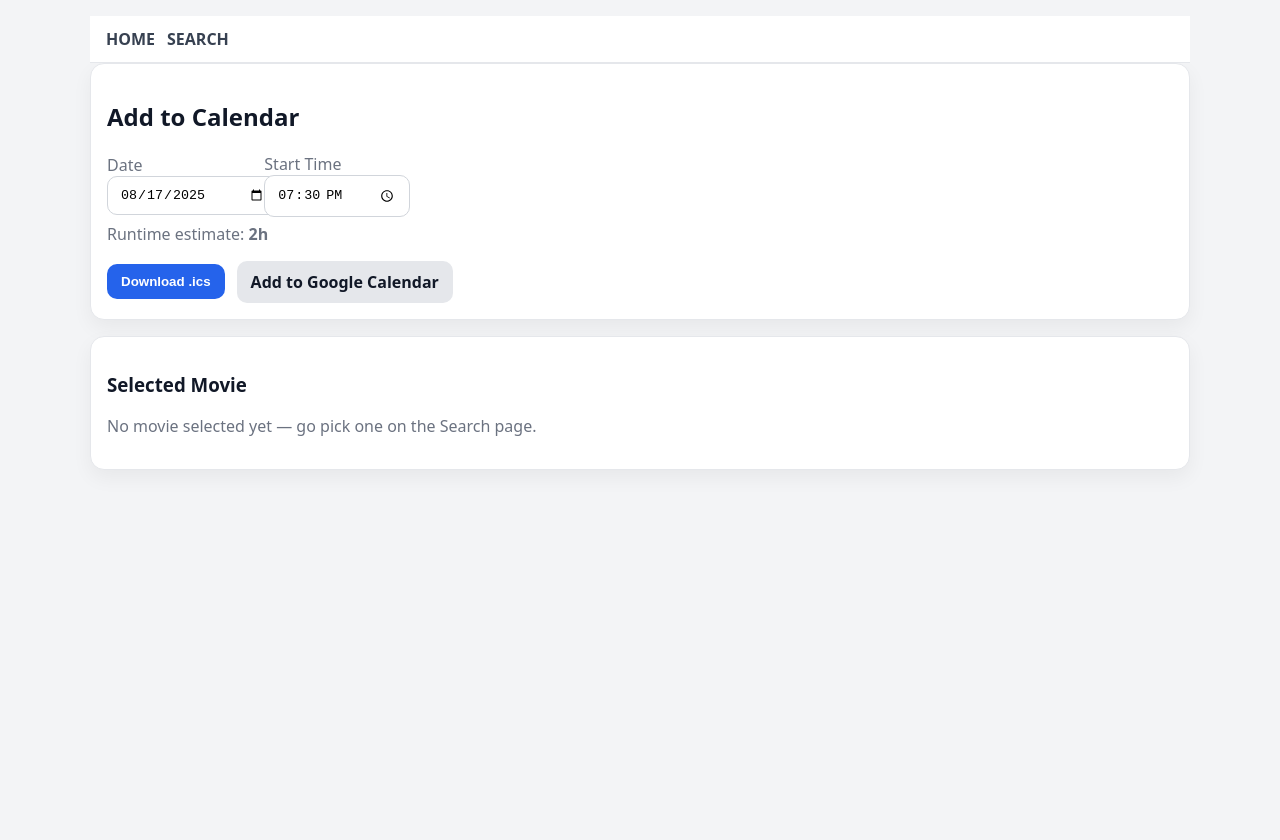
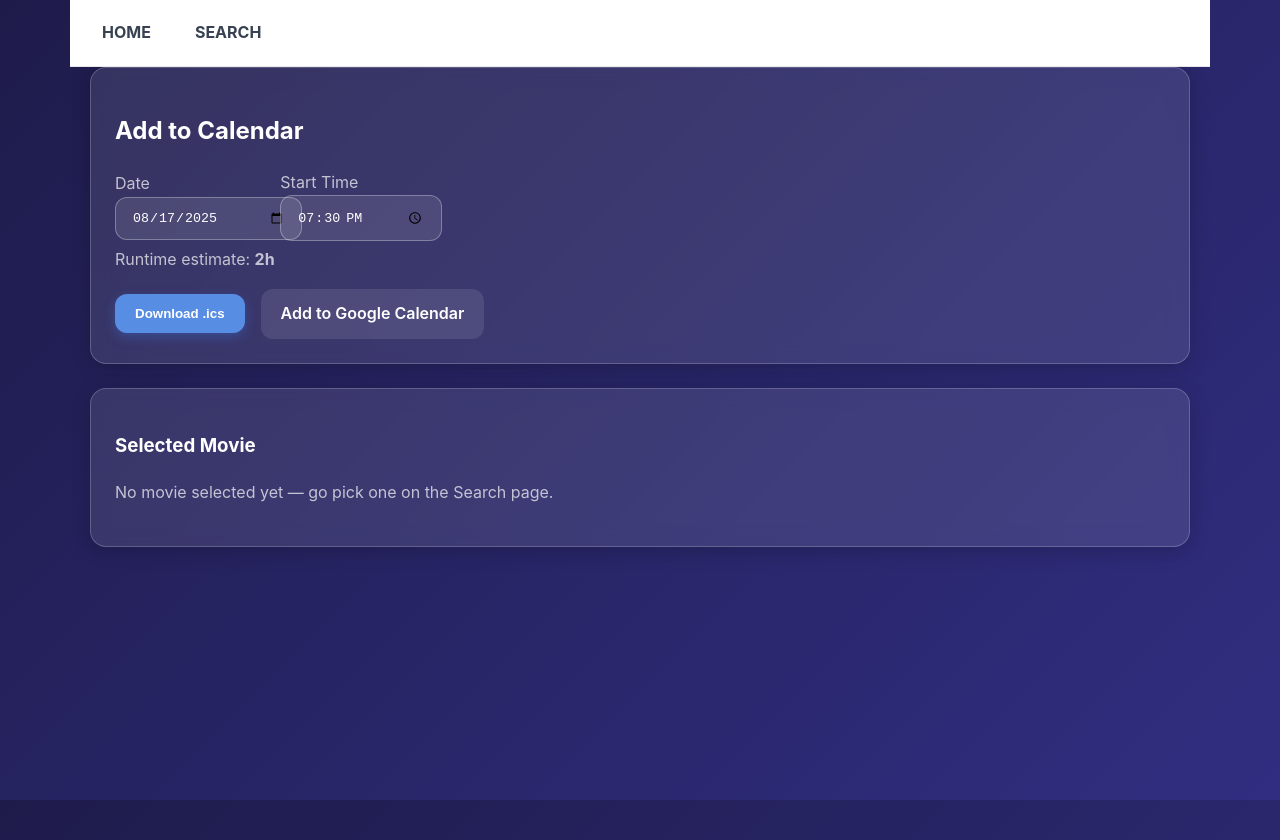
Before and after one commit to fatimaAlku/MovieNight, a React (Vite) app: page /calendar in a window 1280 px wide. Before the commit the page ends 800 px from the top, so only its background shows below. Built offline with nearby package versions, Linux system fonts and the light colour scheme; no server answers; the HTML template or start-up script is replaced by a standard one.

Commit message:
adjusted css

```diff
--- a/src/App.css
+++ b/src/App.css
@@ -3,19 +3,32 @@
   margin: 0 auto;
   padding: 6rem 2rem 2rem 2rem;
   text-align: center;
+  background: linear-gradient(135deg, #667eea 0%, #764ba2 100%);
+  min-height: 100vh;
+  border-radius: 20px;
+  box-shadow: 0 20px 40px rgba(0, 0, 0, 0.1);
 }
 
 .logo {
   height: 6em;
   padding: 1.5em;
   will-change: filter;
-  transition: filter 300ms;
+  transition: all 300ms ease;
+  border-radius: 50%;
+  background: rgba(255, 255, 255, 0.1);
+  backdrop-filter: blur(10px);
+  border: 1px solid rgba(255, 255, 255, 0.2);
 }
+
 .logo:hover {
   filter: drop-shadow(0 0 2em #646cffaa);
+  transform: scale(1.05);
+  background: rgba(255, 255, 255, 0.15);
 }
+
 .logo.react:hover {
   filter: drop-shadow(0 0 2em #61dafbaa);
+  transform: scale(1.05);
 }
 
 @keyframes logo-spin {
@@ -27,16 +40,85 @@
   }
 }
 
+@keyframes float {
+  0%, 100% {
+    transform: translateY(0px);
+  }
+  50% {
+    transform: translateY(-10px);
+  }
+}
+
 @media (prefers-reduced-motion: no-preference) {
   a:nth-of-type(2) .logo {
-    animation: logo-spin infinite 20s linear;
+    animation: logo-spin infinite 20s linear, float 3s ease-in-out infinite;
   }
 }
 
 .card {
   padding: 2em;
+  background: rgba(255, 255, 255, 0.1);
+  backdrop-filter: blur(15px);
+  border-radius: 16px;
+  border: 1px solid rgba(255, 255, 255, 0.2);
+  margin: 2rem 0;
+  transition: all 300ms ease;
+  box-shadow: 0 8px 32px rgba(0, 0, 0, 0.1);
+}
+
+.card:hover {
+  transform: translateY(-5px);
+  box-shadow: 0 15px 35px rgba(0, 0, 0, 0.15);
+  background: rgba(255, 255, 255, 0.15);
 }
 
 .read-the-docs {
-  color: #888;
+  color: rgba(255, 255, 255, 0.7);
+  transition: color 300ms ease;
+  font-weight: 300;
+  letter-spacing: 0.5px;
 }
+
+.read-the-docs:hover {
+  color: rgba(255, 255, 255, 0.9);
+}
+
+
+* {
+  box-sizing: border-box;
+}
+
+body {
+  background: #1a1a2e;
+  font-family: 'Inter', -apple-system, BlinkMacSystemFont, 'Segoe UI', 'Roboto', sans-serif;
+  line-height: 1.6;
+}
+
+h1, h2, h3 {
+  color: rgba(255, 255, 255, 0.9);
+  font-weight: 600;
+  margin-bottom: 1rem;
+}
+
+p {
+  color: rgba(255, 255, 255, 0.8);
+  font-weight: 300;
+}
+
+button {
+  background: linear-gradient(45deg, #667eea, #764ba2);
+  border: none;
+  padding: 12px 24px;
+  border-radius: 25px;
+  color: white;
+  font-weight: 500;
+  cursor: pointer;
+  transition: all 300ms ease;
+  box-shadow: 0 4px 15px rgba(102, 126, 234, 0.3);
+}
+
+button:hover {
+  transform: translateY(-2px);
+  box-shadow: 0 8px 25px rgba(102, 126, 234, 0.4);
+  background: linear-gradient(45deg, #5a6fd8, #6a42a0);
+}
--- a/src/index.css
+++ b/src/index.css
@@ -1,64 +1,248 @@
-:root{
-  --muted:#6b7280; --danger:#b91c1c;
+html, body, #root {
+  height: 100%;
 }
 
-html, body, #root { height: 100%; }
-body { margin: 0; background: #f3f4f6; color: #111827;
-  font-family: ui-sans-serif, system-ui, Segoe UI, Roboto, Helvetica, Arial;
+body {
+  margin: 0;
+  background: linear-gradient(135deg, #1e1b4b 0%, #312e81 100%);
+  color: #ffffff;
+  font-family: 'Inter', -apple-system, BlinkMacSystemFont, sans-serif;
+  line-height: 1.6;
 }
-.App { max-width: 1100px; margin: 0 auto; padding: 16px; }
 
-.stack { display: grid; gap: 16px; }
-.row { display:flex; gap:12px; align-items:center; }
-.row.wrap { flex-wrap: wrap; }
+.App {
+  max-width: 1100px;
+  margin: 0 auto;
+  padding: 20px;
+  min-height: 100vh;
+}
+
+.stack {
+  display: grid;
+  gap: 24px;
+}
+
+.row {
+  display: flex;
+  gap: 16px;
+  align-items: center;
+}
+
+.row.wrap {
+  flex-wrap: wrap;
+}
 
 .card {
-  background: #fff; border: 1px solid #e5e7eb; border-radius: 14px; padding: 16px;
-  box-shadow: 0 8px 20px rgba(0,0,0,.05);
+  background: rgba(255, 255, 255, 0.1);
+  border: 1px solid rgba(255, 255, 255, 0.2);
+  border-radius: 16px;
+  padding: 24px;
+  backdrop-filter: blur(10px);
+  box-shadow: 0 4px 20px rgba(0, 0, 0, 0.2);
+  transition: transform 0.2s ease;
 }
-.card img { border-radius: 10px; max-width: 100%; height: auto; }
-.card .card-body { margin-top: 10px; }
+
+.card:hover {
+  transform: translateY(-2px);
+}
+
+.card img {
+  border-radius: 12px;
+  max-width: 100%;
+  height: auto;
+}
+
+.card .card-body {
+  margin-top: 16px;
+}
 
 .btn {
-  background: #2563eb; color: #fff; padding: 10px 14px; border-radius: 10px; border: none;
-  cursor: pointer; text-decoration: none; font-weight: 700; display:inline-flex; align-items:center;
+  background: #588de4;
+  color: white;
+  padding: 12px 20px;
+  border-radius: 12px;
+  border: none;
+  cursor: pointer;
+  text-decoration: none;
+  font-weight: 600;
+  display: inline-flex;
+  align-items: center;
+  gap: 8px;
+  transition: all 0.2s ease;
+  box-shadow: 0 4px 12px rgba(59, 130, 246, 0.3);
 }
-.btn:hover { background:#1d4ed8; }
-.btn.secondary { background:#e5e7eb; color:#111827; }
-.btn.secondary:hover { background:#d1d5db; }
+
+.btn:hover {
+  background: #2563eb;
+  transform: translateY(-1px);
+  box-shadow: 0 6px 16px rgba(59, 130, 246, 0.4);
+}
+
+.btn.secondary {
+  background: rgba(255, 255, 255, 0.1);
+  color: white;
+  box-shadow: none;
+}
+
+.btn.secondary:hover {
+  background: rgba(255, 255, 255, 0.2);
+}
 
 .input {
-  width: 100%; border: 1px solid #d1d5db; border-radius: 10px; padding: 10px 12px; outline: none;
+  width: 100%;
+  border: 1px solid rgba(255, 255, 255, 0.3);
+  border-radius: 12px;
+  padding: 12px 16px;
+  outline: none;
+  background: rgba(255, 255, 255, 0.1);
+  color: white;
+  transition: all 0.2s ease;
 }
-.input:focus { border-color:#93c5fd; box-shadow: 0 0 0 3px rgba(59,130,246,.2); }
 
-.muted { color: var(--muted); }
-.error { color: var(--danger); font-weight: 700; }
+.input:focus {
+  border-color: #3b82f6;
+  box-shadow: 0 0 0 3px rgba(59, 130, 246, 0.3);
+}
+
+.input::placeholder {
+  color: rgba(255, 255, 255, 0.6);
+}
+
+.muted {
+  color: rgba(255, 255, 255, 0.7);
+}
+
+.error {
+  color: #f87171;
+  font-weight: 600;
+}
 
 /* Nav */
 .nav {
-  display:flex; gap:12px; padding:12px 16px; border-bottom:1px solid #e5e7eb; background:#fff;
-  position: sticky; top: 0; z-index: 10;
+  display: flex;
+  gap: 20px;
+  padding: 20px;
+  border-bottom: 1px solid rgba(255, 255, 255, 0.2);
+  background: rgba(30, 27, 75, 0.8);
+  backdrop-filter: blur(10px);
+  position: sticky;
+  top: 0;
+  z-index: 10;
+  margin: -20px -20px 0 -20px;
 }
-.nav a { text-decoration:none; color:#374151; font-weight:700; }
-.nav a:hover { color:#111827; }
 
-/* Results grid */
-.results-section { display:grid; gap:12px; }
-.results-meta { display:flex; align-items:baseline; justify-content:space-between; gap:12px; }
-.page-meta { color: var(--muted); }
+.nav a {
+  text-decoration: none;
+  color: rgba(255, 255, 255, 0.8);
+  font-weight: 600;
+  padding: 8px 16px;
+  border-radius: 8px;
+  transition: all 0.2s ease;
+}
+
+.nav a:hover {
+  color: white;
+  background: rgba(255, 255, 255, 0.1);
+}
+
+.nav a.active {
+  color: #60a5fa;
+  background: rgba(96, 165, 250, 0.1);
+}
+
+
+.results-section {
+  display: grid;
+  gap: 20px;
+}
+
+.results-meta {
+  display: flex;
+  align-items: baseline;
+  justify-content: space-between;
+  gap: 16px;
+}
+
+.page-meta {
+  color: rgba(255, 255, 255, 0.7);
+  font-size: 14px;
+}
 
 .grid {
-  list-style:none; padding:0; margin:0;
-  display:grid; grid-template-columns: repeat(auto-fill, minmax(190px, 1fr)); gap:12px;
+  list-style: none;
+  padding: 0;
+  margin: 0;
+  display: grid;
+  grid-template-columns: repeat(auto-fill, minmax(200px, 1fr));
+  gap: 20px;
 }
-.grid-item { border:1px solid #e5e7eb; border-radius:12px; background:#fff; overflow:hidden; display:grid; }
-.poster-wrap { aspect-ratio: 2/3; background:#e5e7eb; display:grid; place-items:center; }
-.poster-wrap img { width:100%; height:100%; object-fit:cover; }
-.poster-fallback { font-size:32px; color:#9ca3af; }
-.grid-caption { padding:10px; display:grid; gap:6px; }
 
-.pagination { display:flex; gap:8px; align-items:center; justify-content:center; }
-.page-btn { border:1px solid #e5e7eb; background:#fff; border-radius:10px; padding:8px 12px; cursor:pointer; }
-.page-btn:disabled { opacity:.5; cursor:not-allowed; }
-.page-current { color: var(--muted); }
+.grid-item {
+  border: 1px solid rgba(255, 255, 255, 0.2);
+  border-radius: 16px;
+  background: rgba(255, 255, 255, 0.1);
+  overflow: hidden;
+  display: grid;
+  transition: transform 0.2s ease;
+  backdrop-filter: blur(10px);
+}
+
+.grid-item:hover {
+  transform: translateY(-4px);
+}
+
+.poster-wrap {
+  aspect-ratio: 2/3;
+  background: rgba(255, 255, 255, 0.05);
+  display: grid;
+  place-items: center;
+}
+
+.poster-wrap img {
+  width: 100%;
+  height: 100%;
+  object-fit: cover;
+}
+
+.poster-fallback {
+  font-size: 32px;
+  color: rgba(255, 255, 255, 0.4);
+}
+
+.grid-caption {
+  padding: 16px;
+  display: grid;
+  gap: 8px;
+}
+
+.pagination {
+  display: flex;
+  gap: 12px;
+  align-items: center;
+  justify-content: center;
+  margin-top: 32px;
+}
+
+.page-btn {
+  border: 1px solid rgba(255, 255, 255, 0.3);
+  background: rgba(255, 255, 255, 0.1);
+  border-radius: 8px;
+  padding: 8px 16px;
+  cursor: pointer;
+  color: white;
+  transition: all 0.2s ease;
+}
+
+.page-btn:hover:not(:disabled) {
+  background: rgba(255, 255, 255, 0.2);
+}
+
+.page-btn:disabled {
+  opacity: 0.5;
+  cursor: not-allowed;
+}
+
+.page-current {
+  color: #60a5fa;
+  font-weight: 600;
+}
```
